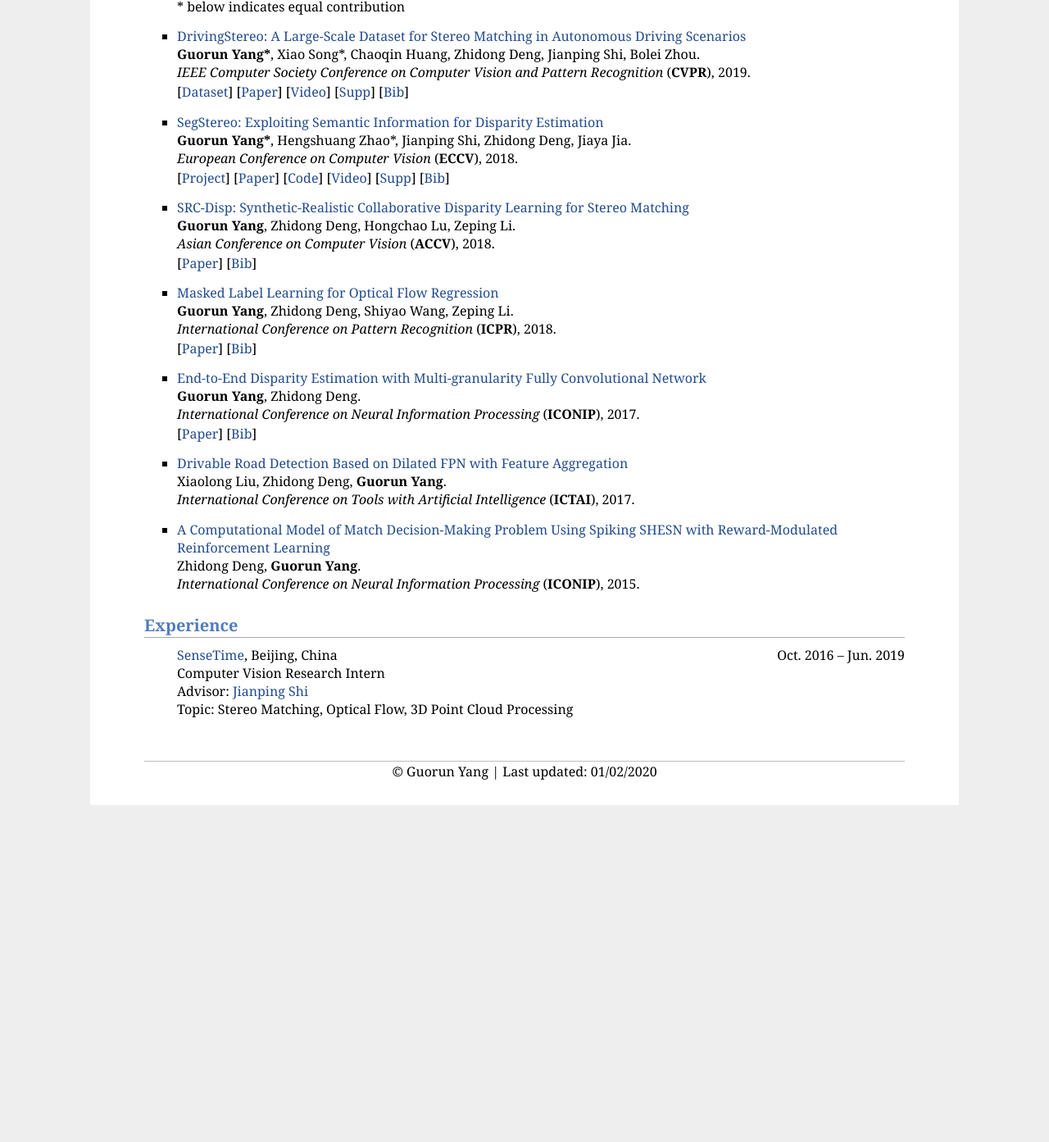
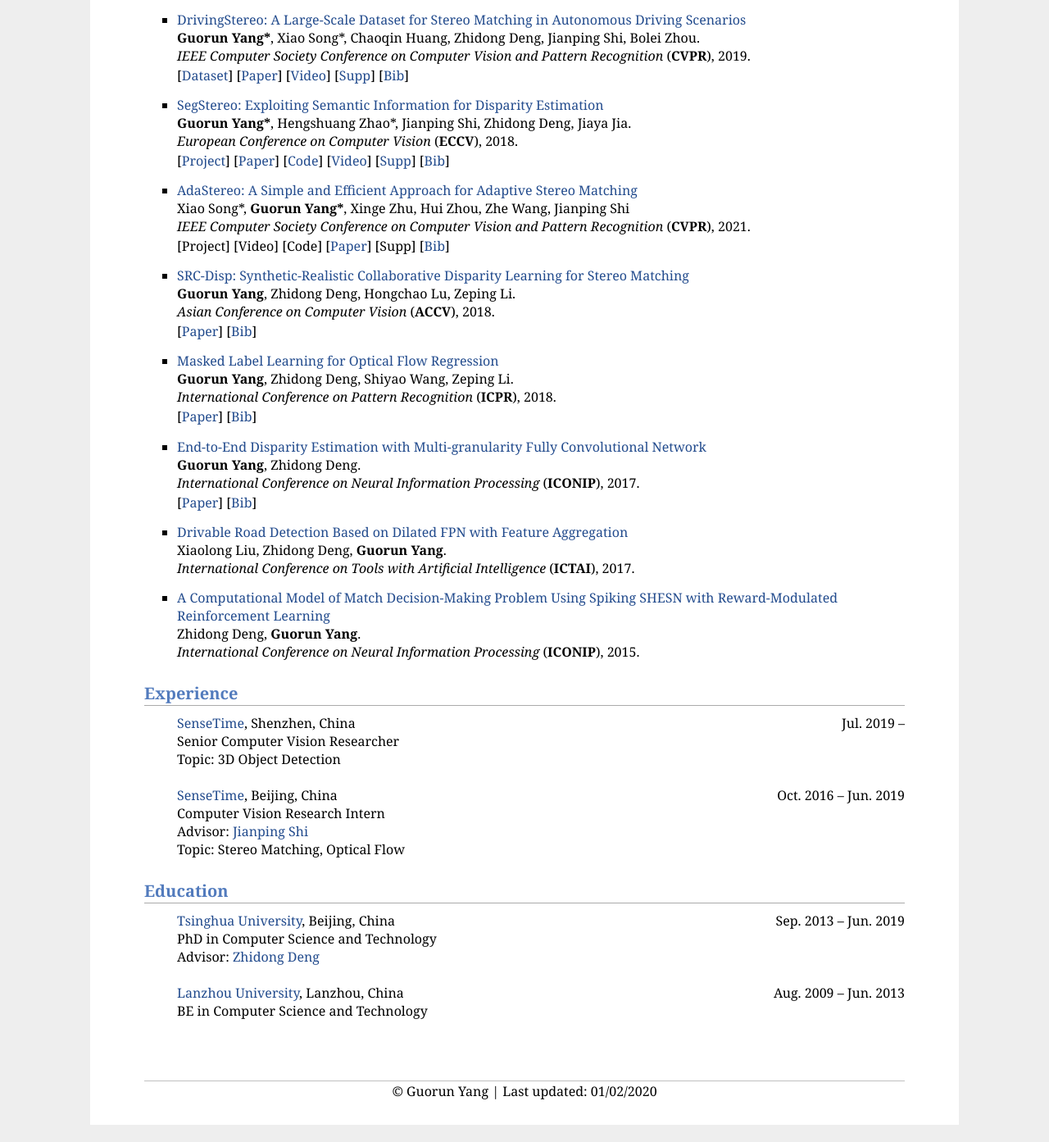
Before and after one commit to yangguorun/yangguorun.github.io, a plain HTML site: page index.html in a window 1280 px wide. Shown: the part 627-2020 px from the top of the page at 82% size. Before the commit the page ends 1639 px from the top, so only its background shows below. Drawn offline with Linux system fonts and the light colour scheme.

Commit message:
Update pic and index

```diff
--- a/index.html
+++ b/index.html
@@ -52,10 +52,11 @@
 
 <h2>Biography [<a href="./yangguorun.pdf">CV</a>]</h2>
 <p>
-	<div style="text-align:justify"> Currently I am a computer vision researcher at <a href="https://www.sensetime.com">SenseTime</a>. Our team is developing fundamental perception algorithms for autonomous driving system. I got my Ph.D. degree from <a href="http://www.cs.tsinghua.edu.cn">Department of Computer Science and Technology</a> in <a href="https://www.tsinghua.edu.cn">Tsinghua University</a> in 2019. My supervisor is <a href="http://cs.tsinghua.edu.cn/dzd.html">Prof. Zhidong Deng</a>. Before that, I received the B.E. degree in School of Information Science and Engineering from <a href="http://www.lzu.edu.cn">Lanzhou University</a>. </div>
+	<div style="text-align:justify"> Currently I am a senior computer vision researcher at <a href="https://www.sensetime.com">SenseTime</a>. Our team is developing fundamental perception algorithms for autonomous driving system. I got my Ph.D. degree from <a href="http://www.cs.tsinghua.edu.cn">Department of Computer Science and Technology</a> in <a href="https://www.tsinghua.edu.cn">Tsinghua University</a> in 2019. My supervisor is <a href="http://cs.tsinghua.edu.cn/dzd.html">Prof. Zhidong Deng</a>. Before that, I received the B.E. degree in School of Information Science and Engineering from <a href="http://www.lzu.edu.cn">Lanzhou University</a>. </div>
 </p>
 <p>
-	My research interests include 3D object detection, stereo matching, and their applications on autonomous driving. <font color="red"> I'm looking for self-motivated interns in 3D vision and autonomous driving. If you are interested in, please send your CV to my email.</font></p>
+	My research interests focus on the computer vison and machine learning. This includes 3D object detection, stereo matching, and their applications on autonomous driving.
+</p>
 
 <h2>Publications [<a href="https://scholar.google.com/citations?user=6RaR1cQAAAAJ&hl=en">Google Scholar</a>]</h2>
 <ul>
@@ -85,6 +86,22 @@
 			[<a href="papers/eccv18_segstereo_bib.txt">Bib</a>]
 		</p>
 	</li>
+
+	<li>
+		<a href="https://arxiv.org/pdf/2004.04627.pdf">AdaStereo: A Simple and Efficient Approach for Adaptive Stereo Matching</a><br>
+		Xiao Song*, <b>Guorun Yang*</b>, Xinge Zhu, Hui Zhou, Zhe Wang, Jianping Shi<br>
+		<em>IEEE Computer Society Conference on Computer Vision and Pattern Recognition</em> (<b>CVPR</b>), 2021.</br>
+		<p style="margin-top:3px">
+			[Project]
+			[Video]
+			[Code]
+			[<a href="https://arxiv.org/pdf/2004.04627.pdf">Paper</a>]
+			[Supp]
+			[<a href="papers/cvpr21_adastereo_bib.txt">Bib</a>]
+		</p>
+
+	</li>
+
 	<li>
 		<a href="papers/accv_srcdisp.pdf">SRC-Disp: Synthetic-Realistic Collaborative Disparity Learning for Stereo Matching</a><br>
 		<b>Guorun Yang</b>, Zhidong Deng, Hongchao Lu, Zeping Li.<br>
@@ -127,11 +144,28 @@
 
 <h2>Experience</h2>
 <ul>
+
+		<div style="float:left; text-align:left"><a href="http://www.sensetime.com">SenseTime</a>, Shenzhen, China</div> <div style="float:right; text-align:right">Jul. 2019 – </div><br>
+		Senior Computer Vision Researcher<br>
+		Topic: 3D Object Detection<br>
+		</li><br>
 		<div style="float:left; text-align:left"><a href="http://www.sensetime.com">SenseTime</a>, Beijing, China</div> <div style="float:right; text-align:right">Oct. 2016 – Jun. 2019</div><br>
 		Computer Vision Research Intern<br>
 		Advisor: <a href="http://shijianping.me">Jianping Shi</a><br>
-		Topic: Stereo Matching, Optical Flow, 3D Point Cloud Processing<br>
+		Topic: Stereo Matching, Optical Flow<br>
 	</li>
+</ul>
+
+
+<h2>Education</h2>
+<ul>
+	<div style="float:left; text-align:left"><a href="https://www.cs.tsinghua.edu.cn/">Tsinghua University</a>, Beijing, China</div> <div style="float:right; text-align:right">Sep. 2013 – Jun. 2019</div><br>
+		PhD in Computer Science and Technology<br>
+		Advisor: <a href="http://cs.tsinghua.edu.cn/dzd.html">Zhidong Deng</a><br>
+	</li><br>
+	<div style="float:left; text-align:left"><a href="https://www.lzu.edu.cn/">Lanzhou University</a>, Lanzhou, China</div> <div style="float:right; text-align:right">Aug. 2009 – Jun. 2013</div><br>
+		BE in Computer Science and Technology<br>
+	</li><br>
 </ul>
 
 <div id="footer">
```
Also changed, not shown: pics/yangguorun.jpg.
